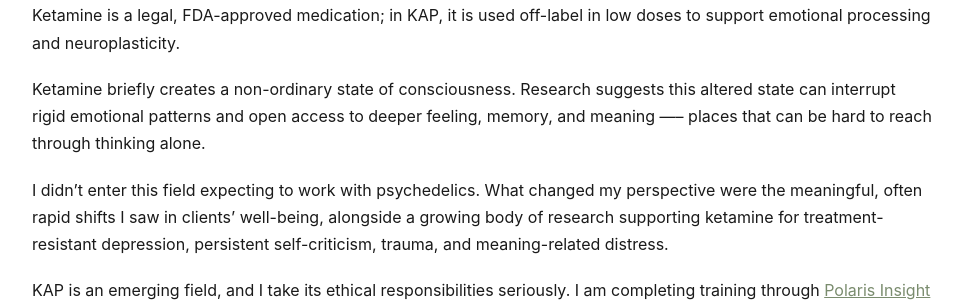
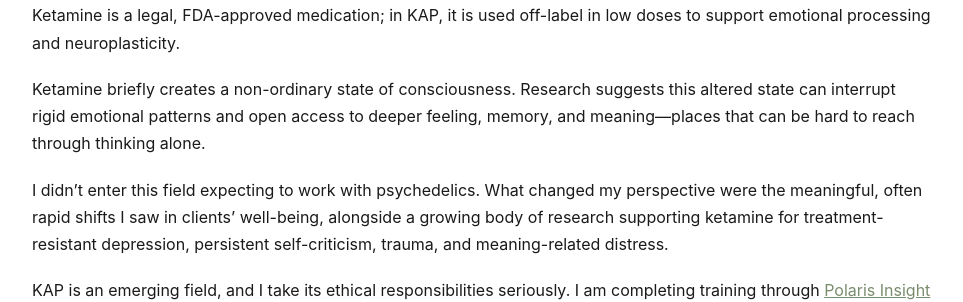
Before and after one commit to SaraRands/sararands-site, a Jekyll site: the page built from kap.md, in a window 1280 px wide and 900 px high, scrolled down 428 px. Shown: the part 181-483 px from the top of the window, without its empty margins (158-1121 px from the left). Built offline with Jekyll 4.4.1, drawn with Linux system fonts in a browser that asks for light colours.

Commit message:
kap copy tweaks 4

```diff
--- a/kap.md
+++ b/kap.md
@@ -13,7 +13,7 @@ og_image: /assets/images/og-kap.jpg
 **Ketamine-assisted psychotherapy combines a low-dose ketamine experience with therapeutic support before, during, and after the session.**
 Ketamine is a legal, FDA-approved medication; in KAP, it is used off-label in low doses to support emotional processing and neuroplasticity.
 
-Ketamine briefly creates a non-ordinary state of consciousness. Research suggests this altered state can interrupt rigid emotional patterns and open access to deeper feeling, memory, and meaning —-- places that can be hard to reach through thinking alone.
+Ketamine briefly creates a non-ordinary state of consciousness. Research suggests this altered state can interrupt rigid emotional patterns and open access to deeper feeling, memory, and meaning—places that can be hard to reach through thinking alone.
 
 I didn’t enter this field expecting to work with psychedelics. What changed my perspective were the meaningful, often rapid shifts I saw in clients’ well-being, alongside a growing body of research supporting ketamine for treatment-resistant depression, persistent self-criticism, trauma, and meaning-related distress.
 
```
